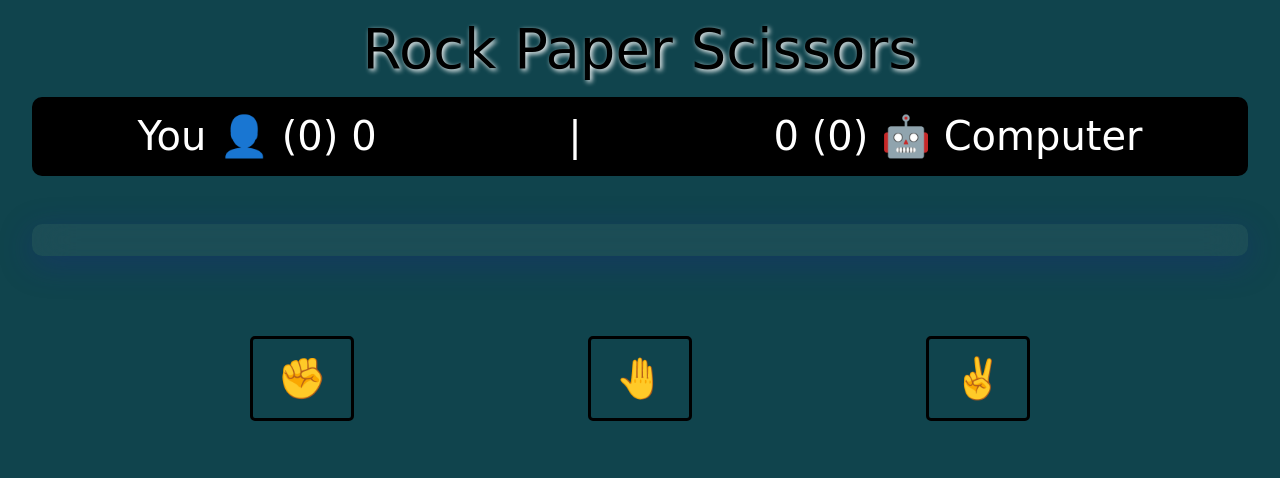
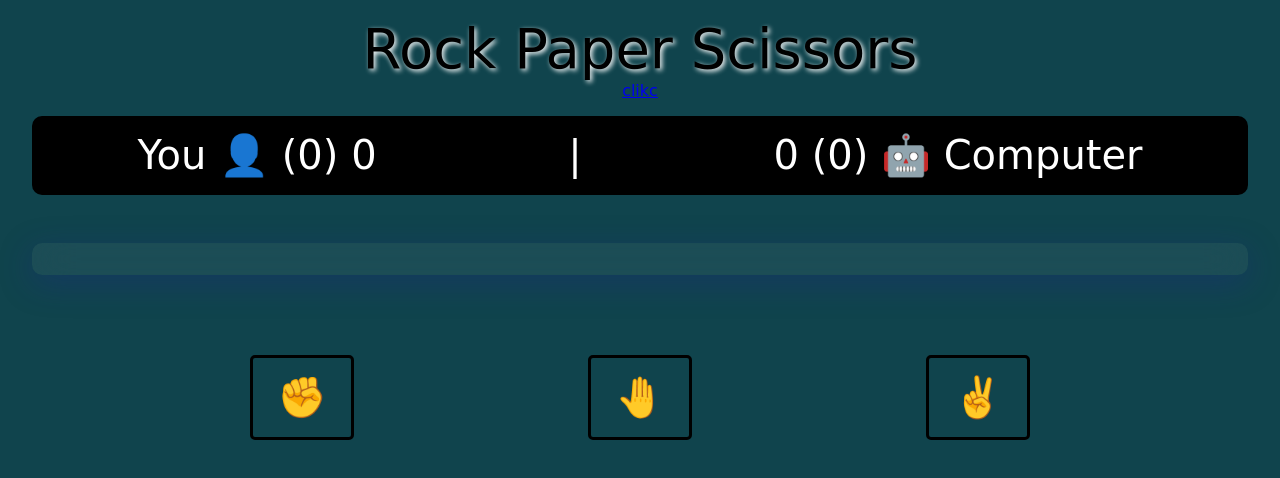
Before and after one commit to iamwaiyanminhtet/rock-paper-scissors-odin, a plain HTML site: page index.html in a window 1280 px wide. Drawn offline with Linux system fonts and the light colour scheme; a web font is replaced by a local one.

Commit message:
add readme

```diff
--- a/index.html
+++ b/index.html
@@ -10,6 +10,7 @@
   <body>
     <main>
       <header>Rock Paper Scissors</header>
+      <a href="https://www.google.com" target="_blank">clikc</a>
       <div class="scoreDisplay">
         <span>You 👤 <span id="user_result_round">(0)</span> <span id="user_score">0 </span></span> &nbsp;|&nbsp;
         <span><span id="computer_score">0</span> <span id="computer_result_round">(0)</span> 🤖 Computer</span>
```
Also changed, not shown: 1 other file.
